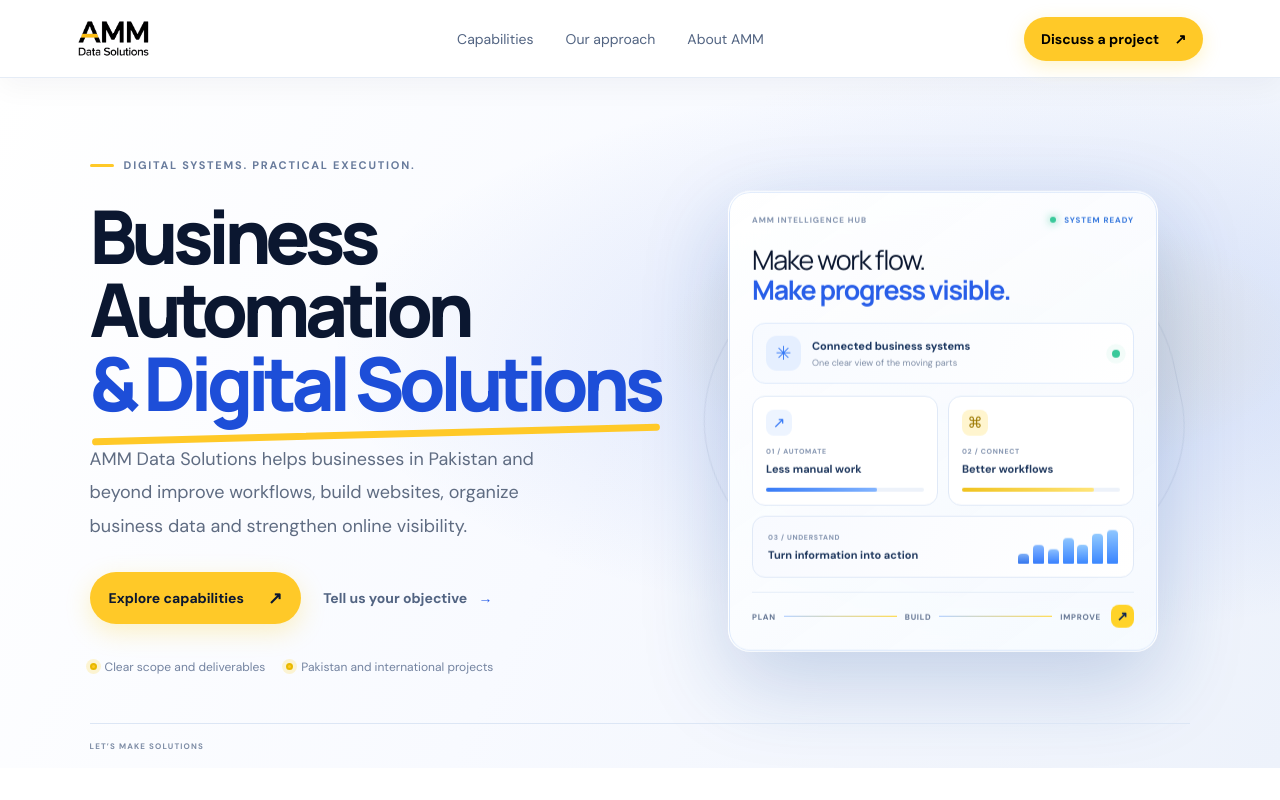
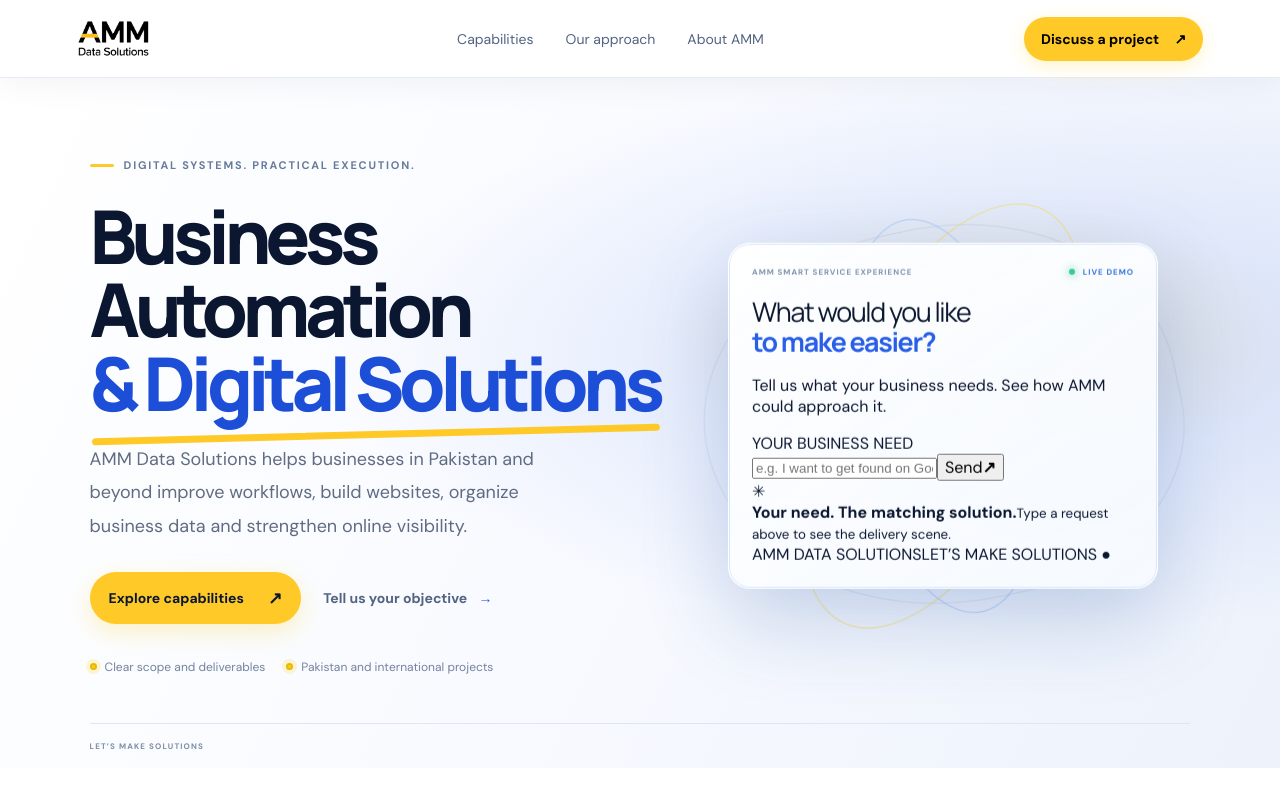
Before and after one commit to wwwab229-cpu/amm-data-solutions-website, a Next.js app: page / in a window 1280 px wide. Shown: the top 800 px of the page. Built offline with nearby package versions, Linux system fonts and the light colour scheme.

Commit message:
Build interactive query-led hero service experience

```diff
--- a/app/page.tsx
+++ b/app/page.tsx
@@ -36,6 +36,8 @@ function ServiceVisual({ type }: { type: string }) {
 export default function Home() {
   const [openFaq,setOpenFaq]=useState<number|null>(null);
   const [contactOpen,setContactOpen]=useState(false);
+  const [serviceQuery,setServiceQuery]=useState("");
+  const [activeExperience,setActiveExperience]=useState("");
   return <main>
     <nav className="nav" aria-label="Main navigation">
       <Brand />
@@ -50,18 +52,23 @@ export default function Home() {
         <div className="heroActions"><a className="primary" href="#services">Explore capabilities <span>↗</span></a><a className="textLink" href="#contact">Tell us your objective <span>→</span></a></div>
         <div className="heroMeta"><span><i/> Clear scope and deliverables</span><span><i/> Pakistan and international projects</span></div>
       </div>
-      <div className="heroArt heroArtRefined" aria-label="AMM digital systems overview">
+      <div className="heroArt heroArtRefined" aria-label="Interactive AMM service experience">
         <div className="artHalo"></div><div className="orbit orbitA"></div><div className="orbit orbitB"></div>
-        <div className="artCard artMain refinedSystemCard">
-          <div className="artTop"><span>AMM INTELLIGENCE HUB</span><span className="artStatus"><i/> SYSTEM READY</span></div>
-          <div className="dashboardTitle">Make work flow.<br/><b>Make progress visible.</b></div>
-          <div className="refinedSignalRow"><span className="refinedSignalIcon">✳</span><div><strong>Connected business systems</strong><small>One clear view of the moving parts</small></div><span className="refinedSignalPulse"></span></div>
-          <div className="refinedModules">
-            <div className="refinedModule refinedModuleBlue"><span className="refinedModuleIcon">↗</span><small>01 / AUTOMATE</small><b>Less manual work</b><div className="refinedModuleTrack"><i/></div></div>
-            <div className="refinedModule refinedModuleYellow"><span className="refinedModuleIcon">⌘</span><small>02 / CONNECT</small><b>Better workflows</b><div className="refinedModuleTrack"><i/></div></div>
-            <div className="refinedModule refinedModuleWide"><div><small>03 / UNDERSTAND</small><b>Turn information into action</b></div><div className="refinedMiniChart"><i/><i/><i/><i/><i/><i/><i/></div></div>
-          </div>
-          <div className="refinedFlow"><span>PLAN</span><i></i><span>BUILD</span><i></i><span>IMPROVE</span><b>↗</b></div>
+        <div className="artCard artMain refinedSystemCard smartServiceCard">
+          <div className="artTop"><span>AMM SMART SERVICE EXPERIENCE</span><span className="artStatus"><i/> LIVE DEMO</span></div>
+          <div className="smartIntro"><div className="dashboardTitle">What would you like<br/><b>to make easier?</b></div><p>Tell us what your business needs. See how AMM could approach it.</p></div>
+          <form className="smartQueryForm" onSubmit={(e)=>{e.preventDefault();const q=serviceQuery.trim();if(!q)return;const t=q.toLowerCase();const kind=/(seo|google|chatgpt|ai search|search result|search visibility|rank|discover online|find my business)/.test(t)?"seo":/(website|web site|e-commerce|ecommerce|online store|landing page|web design|web development)/.test(t)?"web":/(excel|spreadsheet|data entry|data-entry|google sheets|report|clean data|organize data|data processing)/.test(t)?"data":"automation";setActiveExperience(kind);}}>
+            <label className="smartQueryLabel" htmlFor="amm-service-query">YOUR BUSINESS NEED</label>
+            <div className="smartQueryInputWrap"><input id="amm-service-query" value={serviceQuery} onChange={e=>setServiceQuery(e.target.value)} placeholder="e.g. I want to get found on Google and AI" aria-label="Describe your business need"/><button type="submit" aria-label="Show matching service animation"><span>Send</span><b>↗</b></button></div>
+          </form>
+          {!activeExperience ? <div className="smartIdle"><span className="smartIdleIcon">✳</span><div><b>Your need. The matching solution.</b><small>Type a request above to see the delivery scene.</small></div></div> : <div className={`smartScene smartScene-${activeExperience}`} key={activeExperience}>
+            <div className="smartSceneHead"><span className="smartSceneLive"><i/> MATCHED EXPERIENCE</span><button type="button" className="smartReset" onClick={()=>{setActiveExperience("");setServiceQuery("");}}>Reset ↺</button></div>
+            {activeExperience==="automation" && <><div className="smartSceneTitle">Manual work → Smart workflow</div><div className="smartFlowSteps"><div><span>✎</span><b>Tasks</b><small>Manual input</small></div><i>→</i><div><span>⌘</span><b>Connect</b><small>Automation</small></div><i>→</i><div><span>✓</span><b>Done</b><small>Clear output</small></div></div><div className="smartProgress"><i/></div><div className="smartSceneFoot">REPETITIVE TASKS, CONNECTED AND ORGANIZED</div></>}
+            {activeExperience==="seo" && <><div className="smartSceneTitle">Be visible in Search and AI</div><div className="smartSeoSplit"><div><span className="smartSearchGlyph">⌕</span><b>Google Search</b><small>Organic visibility</small><div className="smartSearchLines"><i/><i/><i/></div></div><div><span className="smartAiGlyph">✳</span><b>AI Search</b><small>Answer visibility</small><div className="smartAiAnswer"><i/><i/></div></div></div><div className="smartConnectLine"><i/> ONE CONNECTED SEO STRATEGY <i/></div><div className="smartSceneFoot">ANALYZE → OPTIMIZE → MONITOR</div></>}
+            {activeExperience==="web" && <><div className="smartSceneTitle">From idea to live website</div><div className="smartBrowser"><div className="smartBrowserTop"><i/><i/><i/><span>yourbusiness.com</span></div><div className="smartBrowserBody"><div className="smartWebCopy"><i/><i/><b>YOUR BUSINESS<br/>ONLINE</b><span>Built around your goals</span><em>Explore</em></div><div className="smartWebPreview"><i/><i/><i/></div></div></div><div className="smartSceneFoot">DESIGN → BUILD → LAUNCH</div></>}
+            {activeExperience==="data" && <><div className="smartSceneTitle">From manual entry to organized data</div><div className="smartDataFlow"><div className="smartSheet"><b>INPUT DATA</b><div className="smartSheetGrid">{Array.from({length:12},(_,i)=><i key={i}/>)}</div></div><span className="smartDataArrow">→</span><div className="smartCleanSheet"><b><span>✓</span> CLEAN OUTPUT</b><div className="smartSheetGrid">{Array.from({length:12},(_,i)=><i key={i}/>)}</div></div></div><div className="smartSceneFoot">CAPTURE → PROCESS → ORGANIZE</div></>}
+          </div>}
+          <div className="smartBottom"><span>AMM DATA SOLUTIONS</span><span>LET’S MAKE SOLUTIONS <b>●</b></span></div>
         </div>
       </div>
       <div className="heroBottomLine"><span>LET’S MAKE SOLUTIONS</span></div>
```
